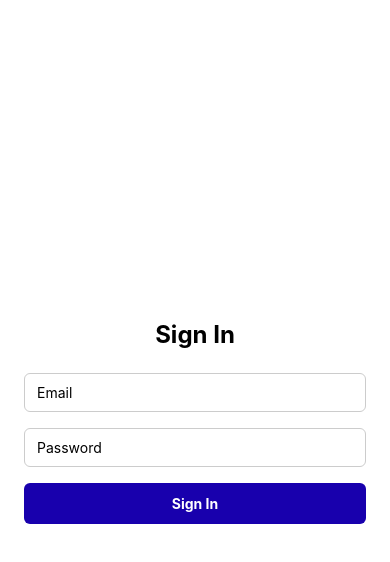
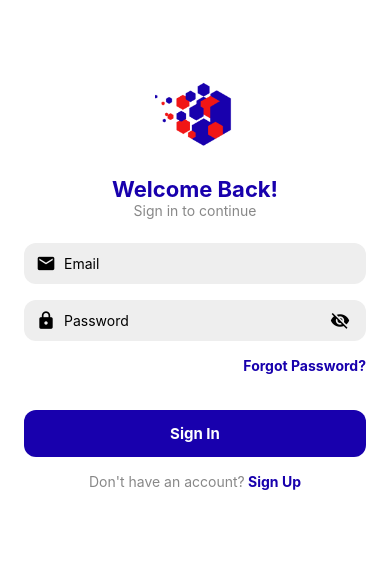
Before and after one commit to HiruniKau/ShilpaShalika, a React Native app: screen /Signin in a window 390 px wide. Both pictures are taken after a click on the element "Sign In". Shown: the top 562 px of the page. Built offline with nearby package versions, Linux system fonts and the light colour scheme; what react-native-worklets would draw is missing.

Commit message:
Update Signin screen

```diff
--- a/src/screens/SigninScreen.tsx
+++ b/src/screens/SigninScreen.tsx
@@ -1,71 +1,198 @@
 import React, { useState } from 'react';
-import { View, Text, TextInput, TouchableOpacity, StyleSheet } from 'react-native';
+import {
+  View,
+  Text,
+  TextInput,
+  TouchableOpacity,
+  StyleSheet,
+  Alert,
+  ScrollView,
+  Image,
+} from 'react-native';
+import auth from '@react-native-firebase/auth';
+import Icon from 'react-native-vector-icons/MaterialCommunityIcons';
 
-const SignInScreen = () => {
+// The navigation prop type is assumed to be the same as in your SignUpScreen
+export default function SignInScreen({ navigation }: any) {
   const [email, setEmail] = useState('');
   const [password, setPassword] = useState('');
+  const [hidePassword, setHidePassword] = useState(true);
 
-  const handleSignIn = () => {
-    // TODO: Handle sign-in logic here
-    console.log('Signing in with', email, password);
+  // Function to handle the sign-in process
+  const handleSignIn = async () => {
+    if (!email || !password) {
+      Alert.alert('Error', 'Please enter your email and password.');
+      return;
+    }
+
+    try {
+      console.log('Attempting to sign in user with Firebase...');
+      await auth().signInWithEmailAndPassword(email, password);
+      console.log('Sign in successful.');
+
+      // On successful sign-in, navigate to the MainTabs screen
+      // Using navigation.reset to prevent going back to the sign-in screen
+      navigation.reset({
+        index: 0,
+        routes: [{ name: 'MainTabs' }],
+      });
+    } catch (error: any) {
+      console.error('Sign in error:', error);
+      // Display a user-friendly error message
+      let errorMessage = 'An unexpected error occurred. Please try again.';
+      if (error.code === 'auth/invalid-email' || error.code === 'auth/wrong-password') {
+        errorMessage = 'Invalid email or password.';
+      } else if (error.code === 'auth/user-not-found') {
+        errorMessage = 'No user found with this email.';
+      }
+      Alert.alert('Sign In Failed', errorMessage);
+    }
   };
 
   return (
-    <View style={styles.container}>
-      <Text style={styles.title}>Sign In</Text>
+    <ScrollView contentContainerStyle={styles.container}>
+      <Image
+        source={require('../assets/images/logo1.png')}
+        style={styles.logo}
+      />
+      <Text style={styles.title}>Welcome Back!</Text>
+      <Text style={styles.subtitle}>Sign in to continue</Text>
+
+      {/* Email input field */}
+      <View style={styles.inputContainer}>
+        <Icon name="email" size={20} color="#000" style={styles.inputIcon} />
         <TextInput
+          style={styles.input}
           placeholder="Email"
-        style={styles.input}
+          keyboardType="email-address"
           autoCapitalize="none"
-        keyboardType="email-address"
           value={email}
           onChangeText={setEmail}
         />
+      </View>
+
+      {/* Password input field with hide/show toggle */}
+      <View style={styles.inputContainer}>
+        <Icon name="lock" size={20} color="#000" style={styles.inputIcon} />
         <TextInput
+          style={styles.input}
           placeholder="Password"
-        style={styles.input}
-        secureTextEntry
+          secureTextEntry={hidePassword}
           value={password}
           onChangeText={setPassword}
         />
+        <TouchableOpacity
+          onPress={() => setHidePassword(!hidePassword)}
+          style={styles.eyeIcon}
+        >
+          <Icon
+            name={hidePassword ? 'eye-off' : 'eye'}
+            size={20}
+            color="#000"
+          />
+        </TouchableOpacity>
+      </View>
+
+      {/* Forgot password link */}
+      <TouchableOpacity
+        style={styles.forgotPasswordContainer}
+        onPress={() => Alert.alert('Forgot Password', 'Not implemented yet.')}
+      >
+        <Text style={styles.forgotPasswordText}>Forgot Password?</Text>
+      </TouchableOpacity>
+
+      {/* Sign In button */}
       <TouchableOpacity style={styles.button} onPress={handleSignIn}>
         <Text style={styles.buttonText}>Sign In</Text>
       </TouchableOpacity>
-    </View>
+
+      {/* Don't have an account link */}
+      <Text style={styles.footerText}>
+        Don't have an account?
+        <Text
+          style={styles.signUpText}
+          onPress={() => navigation.navigate('Signup')}
+        >
+          {' '}
+          Sign Up
+        </Text>
+      </Text>
+    </ScrollView>
   );
-};
-
-export default SignInScreen;
+}
 
 const styles = StyleSheet.create({
   container: {
-    flex: 1,
-    justifyContent: 'center',
-    paddingHorizontal: 24,
+    flexGrow: 1,
+    alignItems: 'center',
+    padding: 24,
     backgroundColor: '#fff',
   },
+  logo: {
+    width: 80,
+    height: 80,
+    marginBottom: 10,
+    marginTop: 50,
+  },
   title: {
-    fontSize: 24,
+    fontSize: 22,
     fontWeight: 'bold',
+    color: '#1800ad',
+    marginTop: 12,
+  },
+  subtitle: {
+    fontSize: 14,
+    color: '#888',
     marginBottom: 24,
-    alignSelf: 'center',
+  },
+  inputContainer: {
+    flexDirection: 'row',
+    alignItems: 'center',
+    backgroundColor: '#eee',
+    borderRadius: 12,
+    paddingHorizontal: 12,
+    marginBottom: 16,
+    width: '100%',
+  },
+  inputIcon: {
+    marginRight: 8,
   },
   input: {
-    borderWidth: 1,
-    borderColor: '#ccc',
-    borderRadius: 6,
-    paddingHorizontal: 12,
-    paddingVertical: 10,
-    marginBottom: 16,
+    flex: 1,
+    paddingVertical: 12,
+  },
+  eyeIcon: {
+    padding: 4,
+  },
+  forgotPasswordContainer: {
+    width: '100%',
+    alignItems: 'flex-end',
+    marginBottom: 24,
+  },
+  forgotPasswordText: {
+    color: '#1800ad',
+    fontWeight: 'bold',
   },
   button: {
     backgroundColor: '#1800ad',
-    paddingVertical: 12,
-    borderRadius: 6,
-    alignItems: 'center',
+    borderRadius: 12,
+    paddingVertical: 14,
+    paddingHorizontal: 40,
+    marginTop: 12,
+    width: '100%',
   },
   buttonText: {
     color: '#fff',
+    textAlign: 'center',
+    fontSize: 15,
+    fontWeight: 'bold',
+  },
+  footerText: {
+    marginTop: 16,
+    color: '#888',
+  },
+  signUpText: {
+    color: '#1800ad',
     fontWeight: 'bold',
   },
 });
```
Lines whose indentation alone changed are shown as unchanged.
